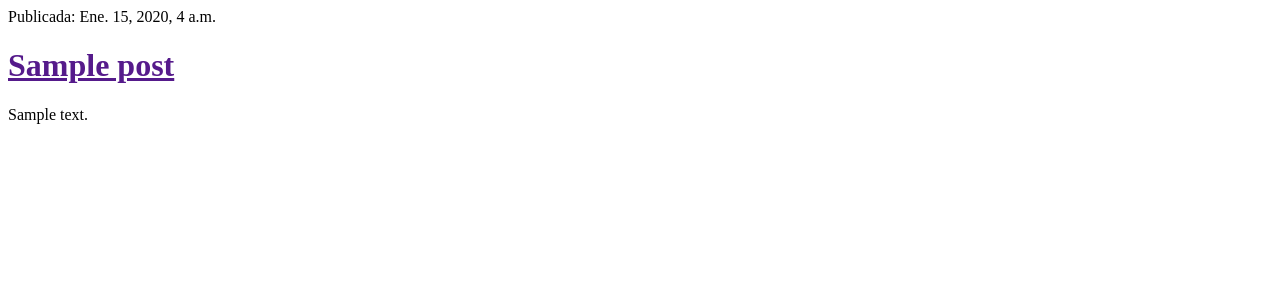
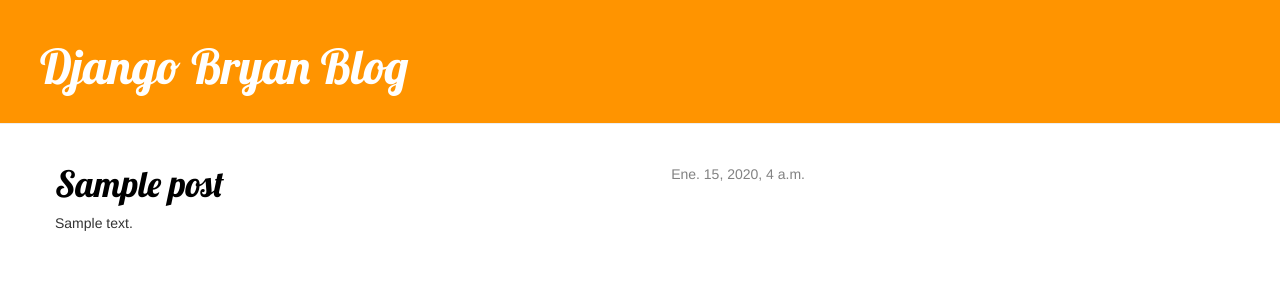
Before and after one commit to bryvillaju/mi-primer-blog, a Django app: template blog/templates/blog/post_list.html in a window 1280 px wide. Shown: the top 302 px of the page. Run offline with Django 3.2, Linux system fonts and the light colour scheme; the template is opened without the code that fills it: values that come from a table or form of the project are taken from there, others are empty; tables that the repository leaves empty hold one stand-in row (values such as "Sample post"); some libraries are stand-ins or nearby versions.

Commit message:
agregué CSS a la página que muestra los blogs que se han creado.

```diff
--- /dev/null
+++ b/blog/static/css/blog.css
@@ -0,0 +1,47 @@
+    .page-header {
+        background-color: #ff9400;
+        margin-top: 0;
+        padding: 20px 20px 20px 40px;
+    }
+
+    .page-header h1, .page-header h1 a, .page-header h1 a:visited, .page-header h1 a:active {
+        color: #ffffff;
+        font-size: 36pt;
+        text-decoration: none;
+    }
+
+    .content {
+        margin-left: 40px;
+    }
+
+    h1, h2, h3, h4 {
+        font-family: 'Lobster', cursive;
+    }
+
+    .date {
+        float: right;
+        color: #828282;
+    }
+
+    .save {
+        float: right;
+    }
+
+    .post-form textarea, .post-form input {
+        width: 100%;
+    }
+
+    .top-menu, .top-menu:hover, .top-menu:visited {
+        color: #ffffff;
+        float: right;
+        font-size: 26pt;
+        margin-right: 20px;
+    }
+
+    .post {
+        margin-bottom: 70px;
+    }
+
+    .post h1 a, .post h1 a:visited {
+        color: #000000;
+    }
--- a/blog/templates/blog/post_list.html
+++ b/blog/templates/blog/post_list.html
@@ -1,14 +1,30 @@
+{% load staticfiles %}
 <html>
         <head>
-            <title>Django Bryan Blog</title>
+      <div class="page-header">
+            <h1><a href="/">Django Bryan Blog</a></h1>
+      </div>
+
+	    <link rel="stylesheet" href="//maxcdn.bootstrapcdn.com/bootstrap/3.2.0/css/bootstrap.min.css">
+    	    <link rel="stylesheet" href="//maxcdn.bootstrapcdn.com/bootstrap/3.2.0/css/bootstrap-theme.min.css">
+            <link rel="stylesheet" href="{% static "css/blog.css" %}">
+	    <link href="http://fonts.googleapis.com/css?family=Lobster&subset=latin,latin-ext" rel="stylesheet" type="text/css">
         </head>
         <body>
-            {%for Post in publicaciones%}
-            <div>
-              <p>Publicada: {{Post.published_date}}<p>
-                <h1><a href="">{{Post.title}}</a></h1>
-                <p>{{Post.text|linebreaks}}</p>
+            <div class="content container">
+        <div class="row">
+            <div class="col-md-8">
+                {% for post in publicaciones %}
+                    <div class="post">
+                        <div class="date">
+                            {{ post.published_date }}
+                        </div>
+                        <h1><a href="">{{ post.title }}</a></h1>
+                        <p>{{ post.text|linebreaks }}</p>
+                    </div>
+                {% endfor %}
             </div>
-            {%endfor%}
+        </div>
+    </div>
         </body>
     </html>
```
Also changed, not shown: 6 other files.
